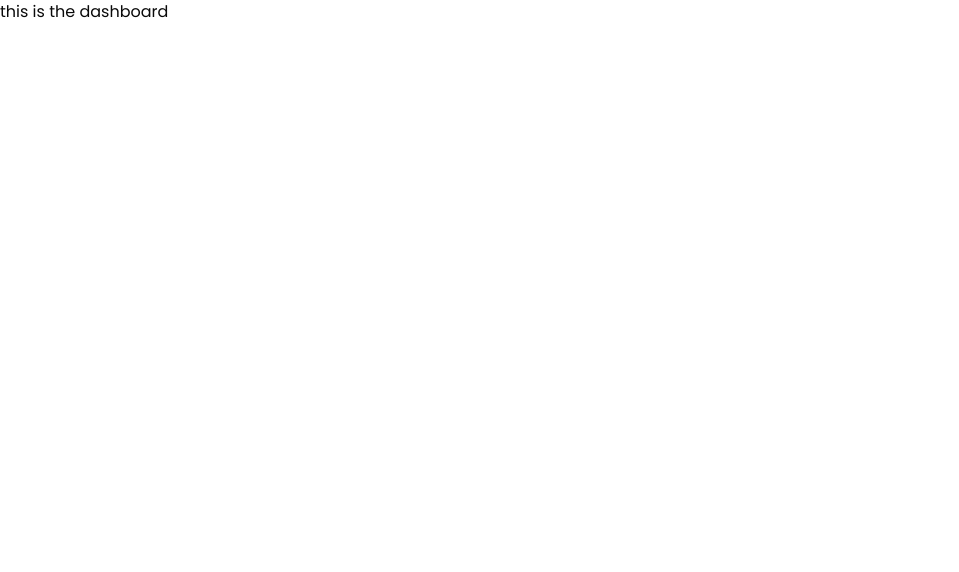
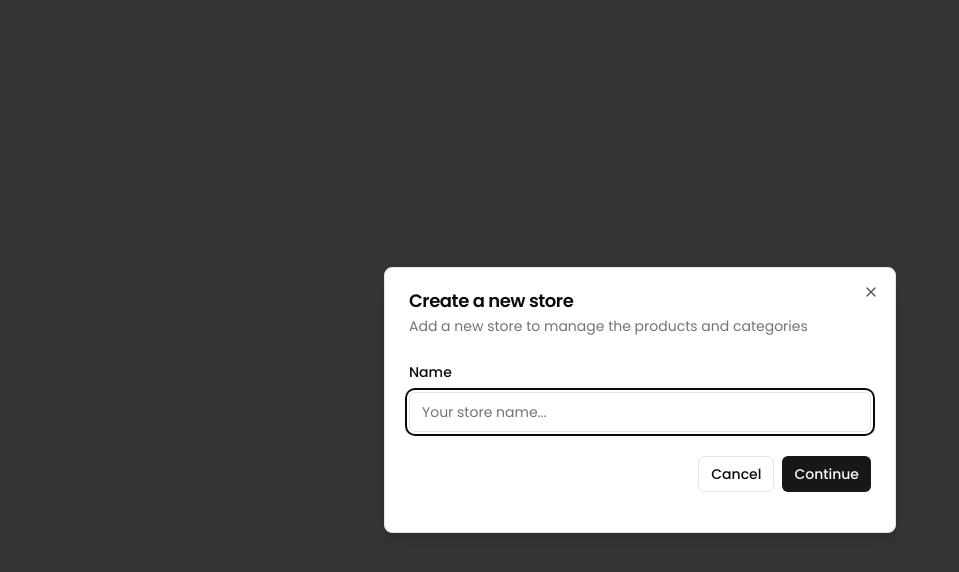
Before and after one commit to jsaulhernandez/e-commerce-admin, a Next.js app: page / in a window 1280 px wide. Shown: the top 572 px of the page, without its empty margins (0-959 px from the left). Built offline with nearby package versions, Linux system fonts and the light colour scheme.

Commit message:
tag: adding layouts

```diff
--- a/app/(root)/(routes)/page.tsx
+++ b/app/(root)/(routes)/page.tsx
@@ -1,5 +1,19 @@
+"use client";
+
+import { useEffect } from "react";
+// states
+import { useStoreModal } from "@/hooks/useStoreModal";
+
 const SetupPage = () => {
-  return <div>this is the dashboard</div>;
+  const { onOpen, isOpen } = useStoreModal();
+
+  useEffect(() => {
+    if (!isOpen) {
+      onOpen();
+    }
+  }, [isOpen, onOpen]);
+
+  return null;
 };
 
 export default SetupPage;
--- a/app/(root)/layout.tsx
+++ b/app/(root)/layout.tsx
@@ -1,6 +1,6 @@
-import { SetupLayoutProps } from "@/data/types";
+import { GenericLayoutProps } from "@/data/types";
 
-const SetupLayout = ({ children }: SetupLayoutProps) => {
+const SetupLayout = ({ children }: GenericLayoutProps) => {
   return <div>{children}</div>;
 };
 
--- a/app/layout.tsx
+++ b/app/layout.tsx
@@ -1,6 +1,10 @@
 import type { Metadata } from "next";
 import { Poppins } from "next/font/google";
+import { ClerkProvider } from "@clerk/nextjs";
 import "./globals.css";
+
+// providers
+import ModalProvider from "@/providers/modal-provider";
 
 const poppins = Poppins({
   subsets: ["latin"],
@@ -18,8 +22,13 @@ export default function RootLayout({
   children: React.ReactNode;
 }>) {
   return (
-    <html lang="en">
-      <body className={`${poppins.className} antialiased`}>{children}</body>
-    </html>
+    <ClerkProvider>
+      <html lang="en">
+        <body className={`${poppins.className} antialiased`}>
+          <ModalProvider />
+          {children}
+        </body>
+      </html>
+    </ClerkProvider>
   );
 }
```
